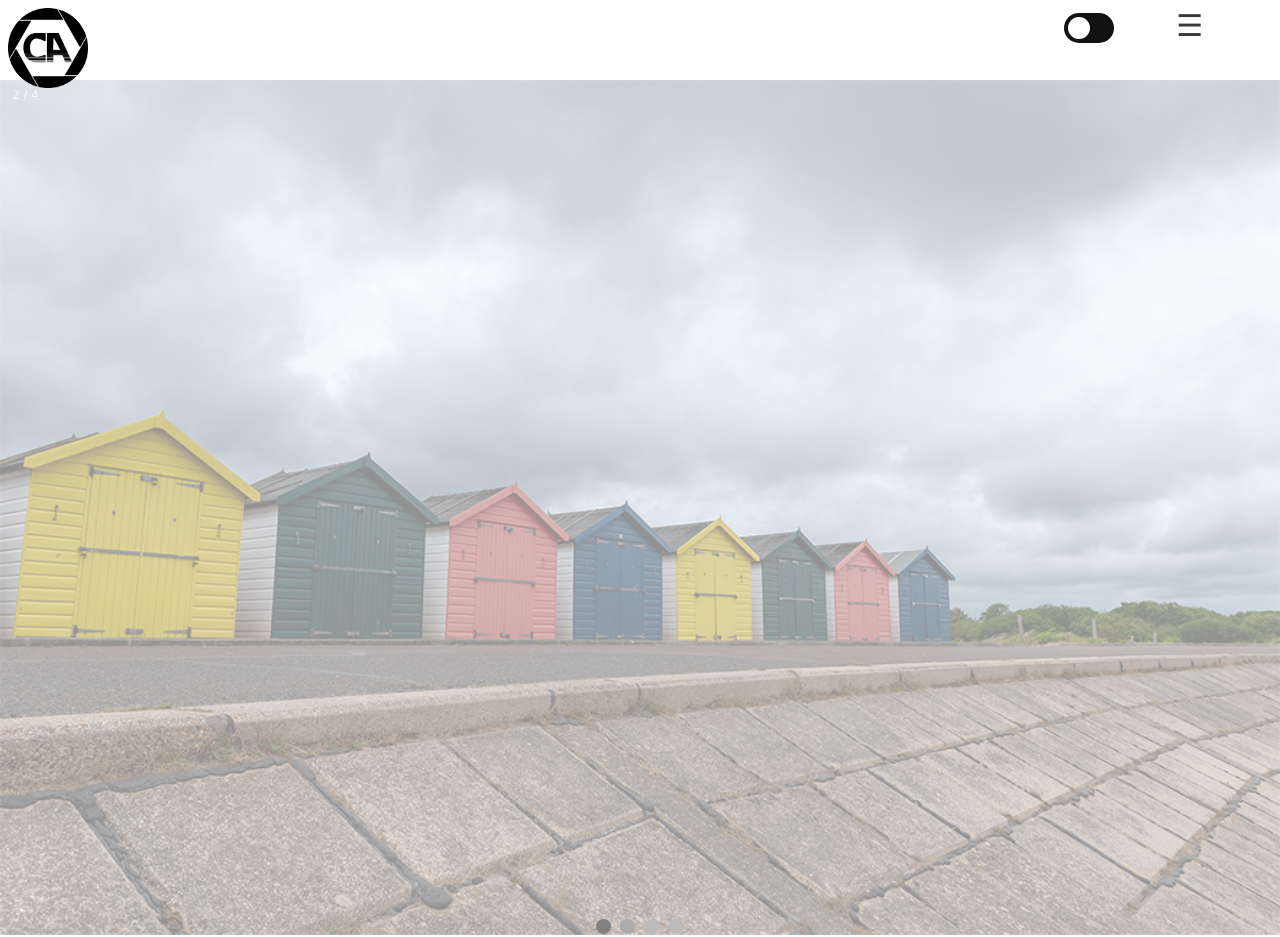
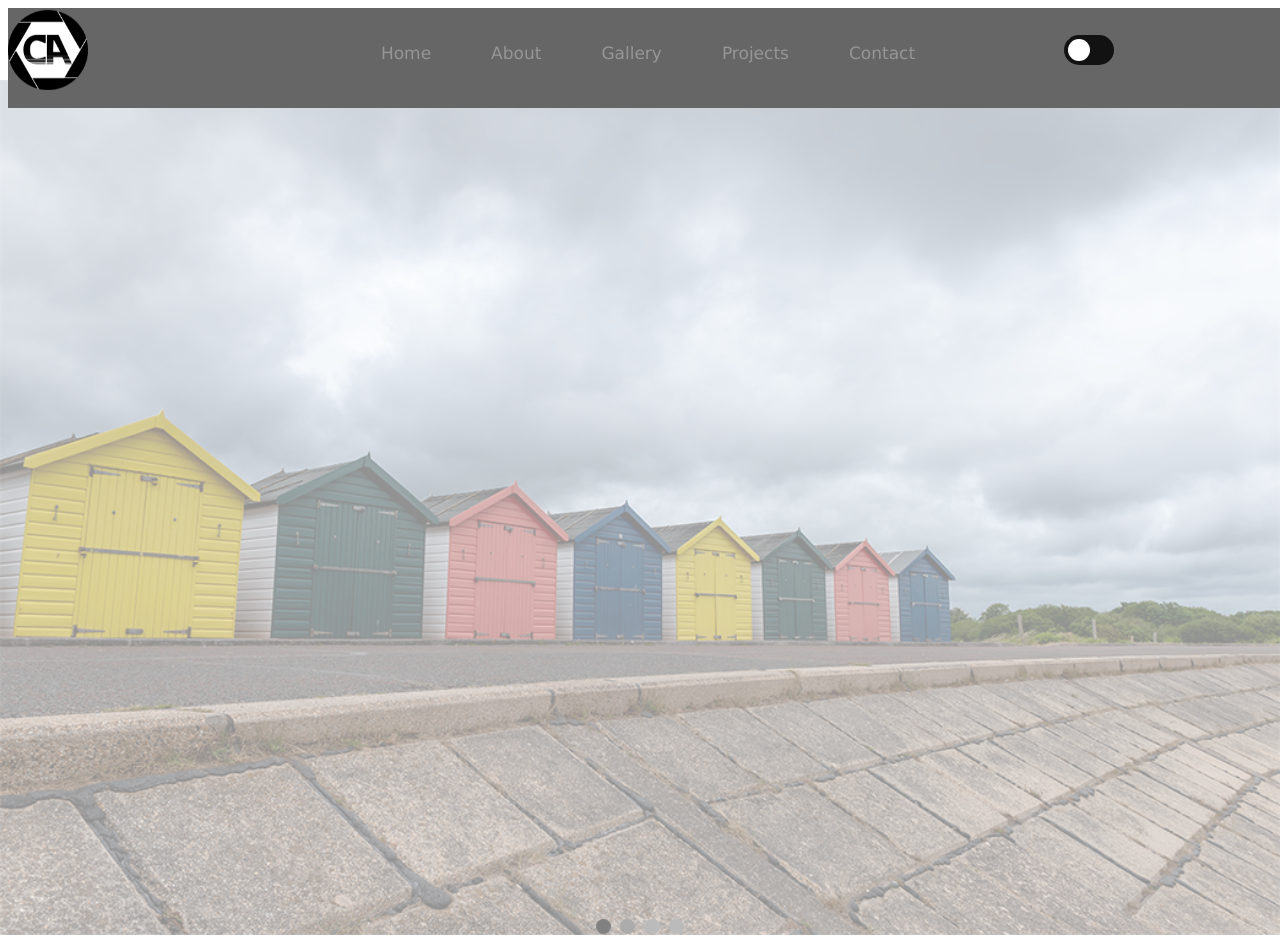
Before and after one commit to Connker38/2022_Photography, a website: page Public/index.html in a window 1280 px wide. Shown: the top 937 px of the page. Drawn offline with Linux system fonts and the light colour scheme.

Commit message:
Nav bar updated for desktop - still need to style

```diff
--- a/Public/app.js
+++ b/Public/app.js
@@ -1,22 +1,22 @@
 function openNav() {
-  document.getElementById("mySidenav").style.width = "250px";
+  document.getElementById("topnav").style.width = "250px";
   document.getElementById("main").style.marginLeft = "250px";
   document.body.style.backgroundColor = "rgba(0,0,0,0.4)";
 }
 
 function closeNav() {
-  document.getElementById("mySidenav").style.width = "0";
+  document.getElementById("topnav").style.width = "0";
   document.getElementById("main").style.marginLeft= "0";
   document.body.style.backgroundColor = "white";
 }
 
 
 function navBarFunct() {
-  var x = document.getElementById("myTopnav");
-  if (x.className === "sidenav") {
+  var x = document.getElementById("Mytopnav");
+  if (x.className === "Mysidenav") {
     x.className += " responsive";
   } else {
-    x.className = "sidenav";
+    x.className = "Mysidenav";
   }
 }
 
--- a/Public/index.html
+++ b/Public/index.html
@@ -17,9 +17,9 @@
 
       </div>
 
-      <span style="font-size:30px;cursor:pointer;" onclick="openNav()">&#9776; </span>
+      <span id="open-menu"style="font-size:30px;cursor:pointer;" onclick="openNav()">&#9776; </span>
 
-        <div id=mySidenav class="sidenav" id=myTopnav>
+        <div class="sidenav" id=topnav>
             <a href="javascript:void(0)" class="closebtn" onclick="closeNav()">&times;</a>
             <a href="index.html">Home</a>
             <a href="#">About</a>
@@ -27,6 +27,14 @@
             <a href="#">Projects</a>
             <a href="contact.html">Contact</a>
         </div>
+
+        <div class="Mysidenav" id=Mytopnav>
+          <a href="index.html">Home</a>
+          <a href="#">About</a>
+          <a href="gallary.html">Gallery</a>
+          <a href="#">Projects</a>
+          <a href="contact.html">Contact</a>
+      </div>
 
     </nav>
 
--- a/Public/style.css
+++ b/Public/style.css
@@ -85,6 +85,10 @@ input:checked + .slider:before {
 
 .slider:before {
   border-radius: 50%;
+}
+
+#Mytopnav {
+  display: none;
 }
 
 .sidenav {
@@ -296,15 +300,24 @@ body {font-family: Verdana, sans-serif;}
     }
 
     @media screen and (min-width: 1100px) {
-      .gallaryColumn {
-        flex: 33%;
-        max-width: 33%;
+
+
+      .dmSwitch {
+        z-index: 2;
+        position: fixed;
+        margin-top: 35px;
       }
 
-      .slideshow-container {
+      .logo {
+        z-index: 2;
+        position: fixed;
+        padding-top: 0.8%;
+      }
 
+      #open-menu {
+        display: none;
+      }
 
-      }
       .mySlides {
         display: block;
         margin: 0 auto;
@@ -315,6 +328,45 @@ body {font-family: Verdana, sans-serif;}
       .dotts {
         padding-top: 100px;
       }
+
+      #Mytopnav {
+        height: 100px;
+        position: fixed;
+        background-color: #666666;
+        width: 100%;
+        display: flex;
+        flex-direction: row;
+        justify-content: center;
+      }
+
+      #Mytopnav a {
+        color: #969696;
+        text-align: center;
+        text-decoration: none;
+        font-size: 17px;
+        padding: 35px 30px;
+      }
+
+      #Mytopnav a:hover {
+        background-color: #C9C9C9;
+        color: black;
+      }
+
+      #Mytopnav a.active {
+        background-color: #04AA6D;
+        color: black;
+      }
+
+      #Mytopnav .icon {
+        display: none;
+      }
+
+
+      .gallaryColumn {
+        flex: 33%;
+        max-width: 33%;
+      }
+
     }
 
 
```
